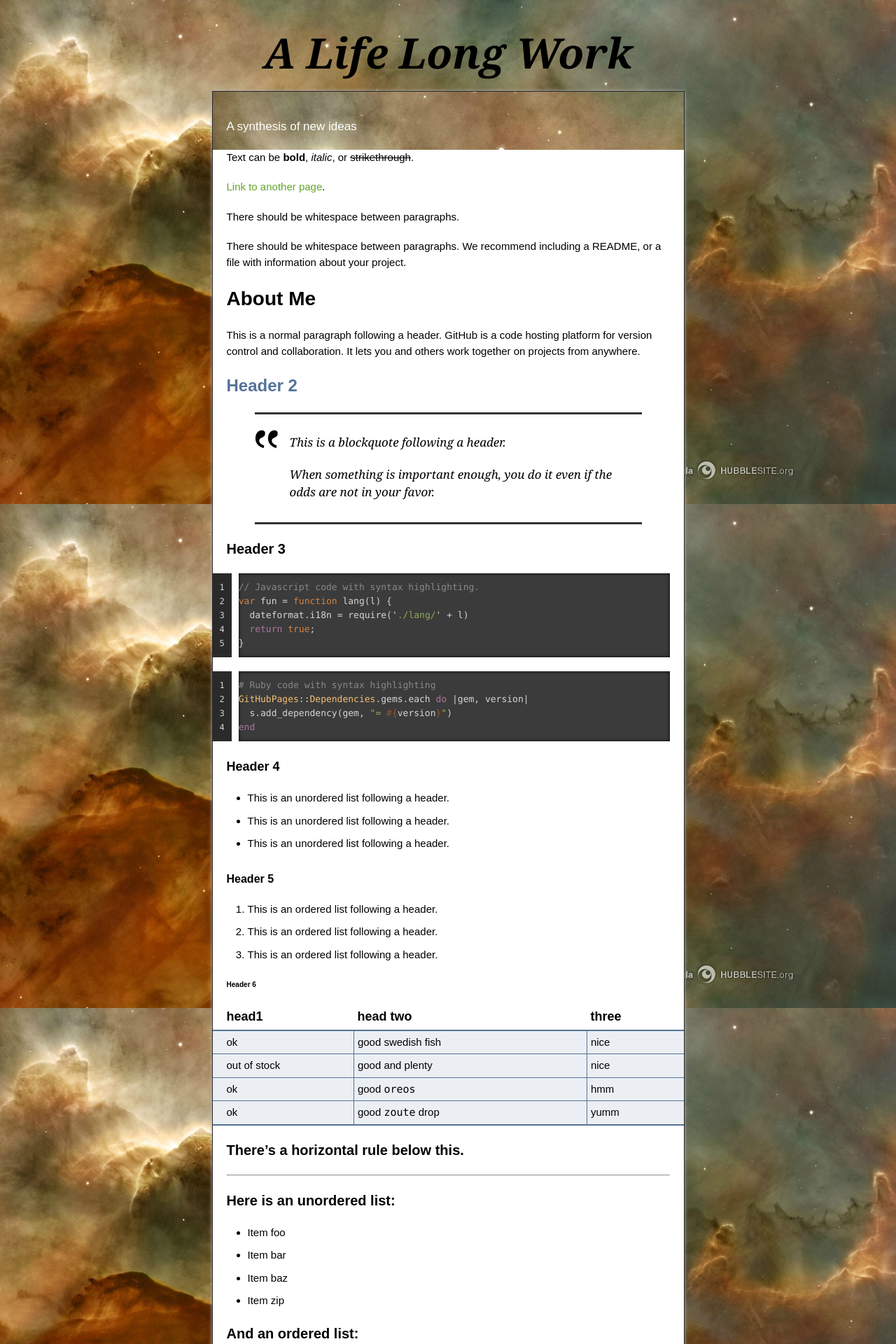
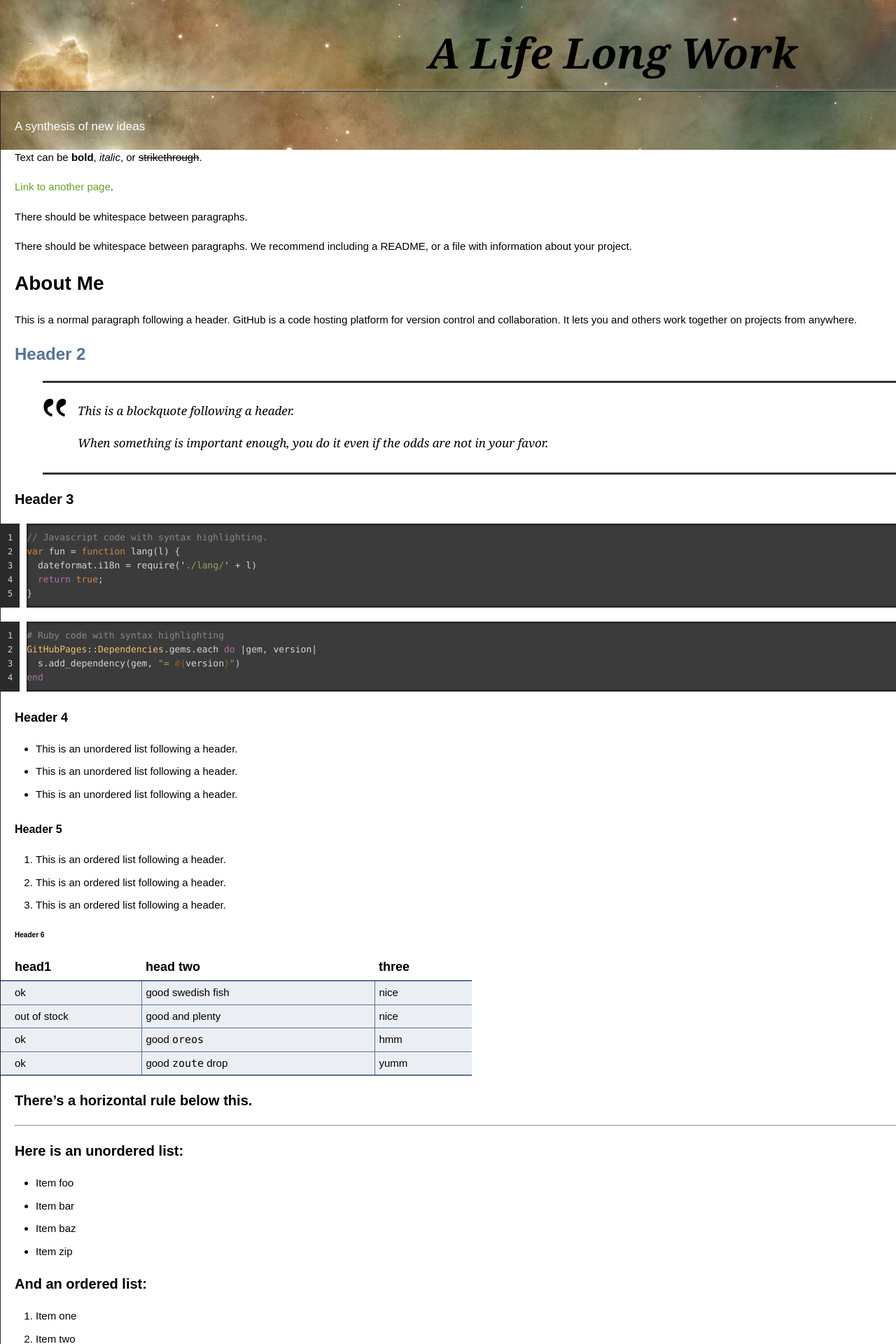
Before and after one commit to alifelongwork/alifelongwork.github.io, a Jekyll site: the page built from index.md, in a window 1280 px wide. Shown: the top 1920 px of the page at 70% size. Built offline with Jekyll 4.4.1, drawn with Linux system fonts in a browser that asks for light colours; some of the changed text lies outside the part shown.

Commit message:
Update jekyll-theme-time-machine.scss

```diff
--- a/_sass/jekyll-theme-time-machine.scss
+++ b/_sass/jekyll-theme-time-machine.scss
@@ -36,7 +36,7 @@ h1.title {
 }
 
 .wrapper {
-  width: 675px;
+  width: 1750px;
   margin: 0 auto;
 }
 
```
